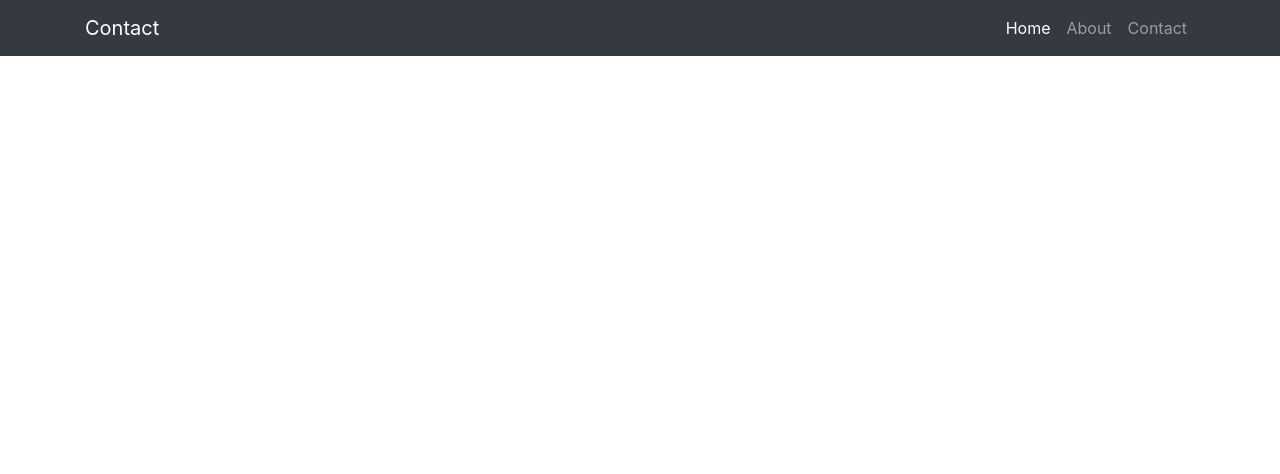
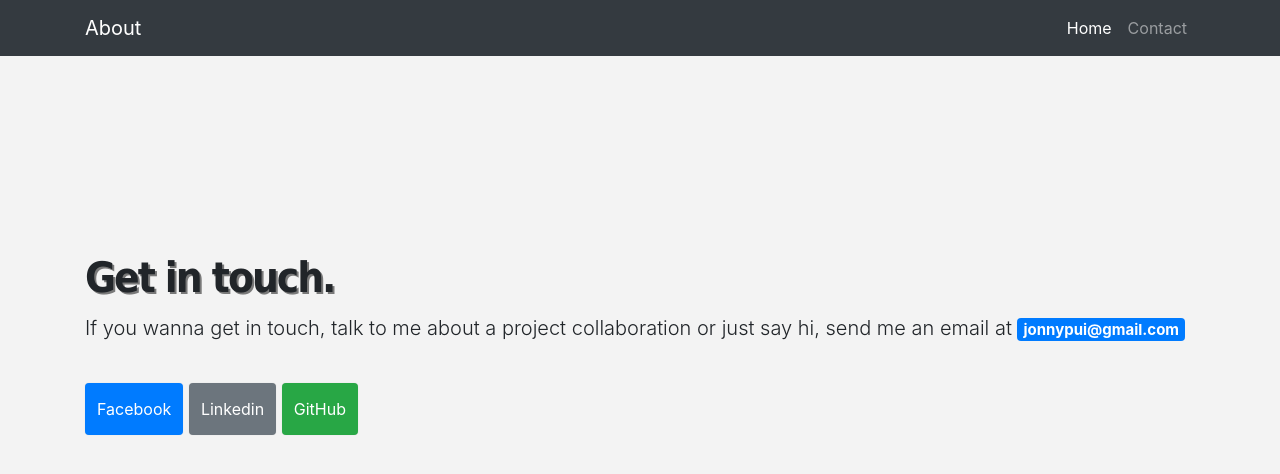
Before and after one commit to jonnypui/jonnypui.github.io, a plain HTML site: page contact.html in a window 1280 px wide. Drawn offline with Linux system fonts and the light colour scheme.

Commit message:
fixing up about

```diff
--- /dev/null
+++ b/contact.css
@@ -0,0 +1,49 @@
+.darkbg{
+
+    background-color: #F3F3F3 ;
+}
+
+h1{
+    font-family: MontSerrat,Tahoma,Arial,sans-serif;
+    font-size: 2.625em;
+    line-height: 1.45em;
+    font-weight: 700;
+    letter-spacing: -2px;
+    margin-bottom: .1em;
+    width: 100%;
+    text-shadow: 2px 2px 0 rgba(0,0,0,.5);
+    float: left;
+}
+.btn-primary{
+    box-shadow: 0 0 1px #ccc;
+    -webkit-transition: all 0.5s ease-in-out;
+    border: 0px;
+    color: #fff;
+    LINE-height:40px;
+}
+.btn-primary:hover{
+    -webkit-transform: scale(1.1);
+    background: #31708f;
+}
+.btn-secondary{
+    box-shadow: 0 0 1px #ccc;
+    -webkit-transition: all 0.5s ease-in-out;
+    border: 0px;
+    color: #fff;
+    LINE-height:40px;
+}
+.btn-secondary:hover{
+    -webkit-transform: scale(1.1);
+    background: #31708f;
+}
+.btn-success{
+    box-shadow: 0 0 1px #ccc;
+    -webkit-transition: all 0.5s ease-in-out;
+    border: 0px;
+    color: #fff;
+    LINE-height:40px;
+}
+.btn-success:hover{
+    -webkit-transform: scale(1.1);
+    background: #31708f;
+}
--- a/contact.html
+++ b/contact.html
@@ -2,20 +2,20 @@
 <html lang="en">
 
 <head>
-  <title>JonP contact</title>
+  <title>JonP About</title>
   <!-- Bootstrap core CSS -->
   <link href="budgetvendor/bootstrap/css/bootstrap.min.css" rel="stylesheet">
   <link type="text/css" href="homefiles/home.css" rel="stylesheet">
+  <link type="text/css" href="contact.css" rel="stylesheet">
 </head>
 
-<body>
-
+<body class="darkbg">
 
 
   <!-- Navigation -->
   <nav class="navbar navbar-expand-lg navbar-dark bg-dark static-top">
     <div class="container">
-      <a class="navbar-brand" href="contact.html">Contact</a>
+      <a class="navbar-brand" href="about.html">About</a>
       <button class="navbar-toggler" type="button" data-toggle="collapse" data-target="#navbarResponsive"
         aria-controls="navbarResponsive" aria-expanded="false" aria-label="Toggle navigation">
         <span class="navbar-toggler-icon"></span>
@@ -28,9 +28,6 @@
             </a>
           </li>
           <li class="nav-item">
-            <a class="nav-link" href="about.html">About</a>
-          </li>
-          <li class="nav-item">
             <a class="nav-link" href="contact.html">Contact</a>
           </li>
         </ul>
@@ -41,11 +38,28 @@
 <!--Fade animation-->
 <div class="container1">
 
+  <div class="container">
+  <main role="main" class="inner cover" >
+    <BR><BR><BR><BR><BR><BR><BR><BR>
+    <h1 class="cover-heading">Get in touch.</h1>
+    <p class="lead">If you wanna get in touch, talk to me about a project collaboration or just say hi, send me an email at <a href="mailto:jonnypui@gmail.com"><span class="badge badge-primary text-wrap">jonnypui@gmail.com</span></a></p>
+    <br>
+    <p class="lead">
+      <a href="#" style="LINE-height:40px;" class="btn btn-primary" >Facebook</a>
+      <a href="#" style="LINE-height:40px;" class="btn btn-secondary">Linkedin</a>
+      <a href="#" style="LINE-height:40px;" class="btn btn-success">GitHub</a>
+    </p>
+  </main>
+</div>
+
+
+
 
 
 
 </div>
 
+
 </body>
 
 </html>
```
Also changed, not shown: API.html (+0 -3 lines), about.css (deleted, +0 -16 lines), about.html (deleted, +0 -65 lines), budget.html (+0 -3 lines), home.html (+0 -3 lines), register.html (+0 -3 lines).
